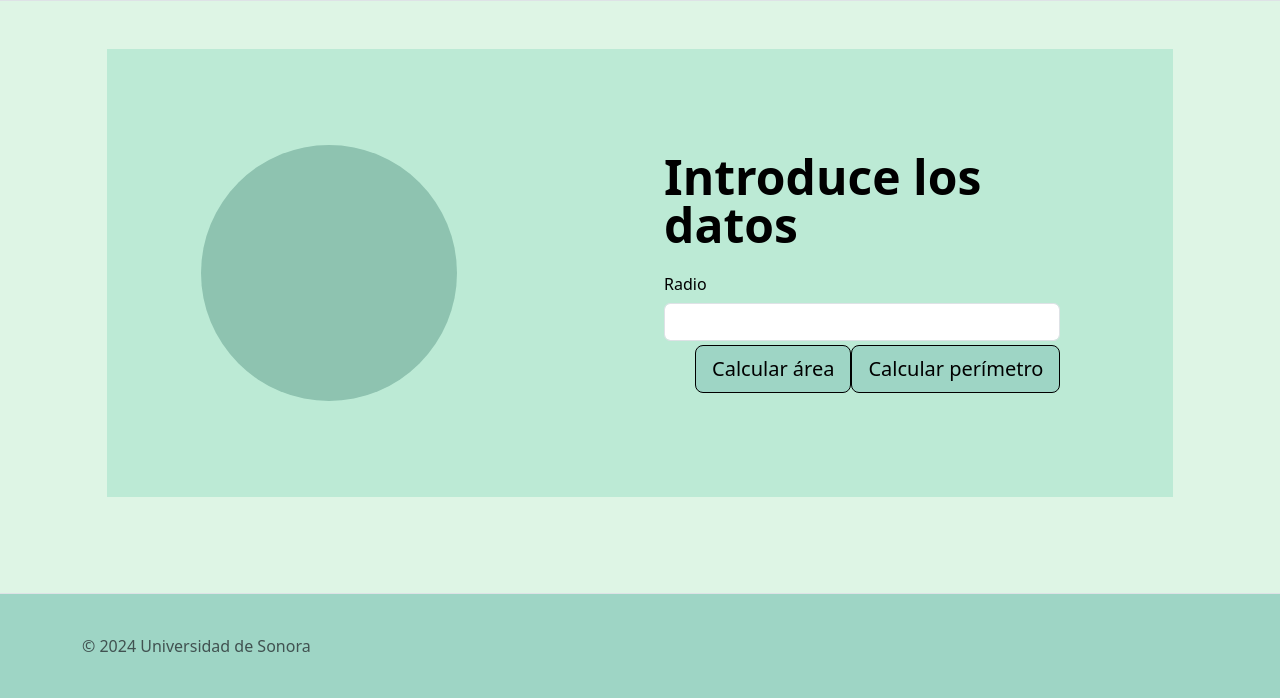
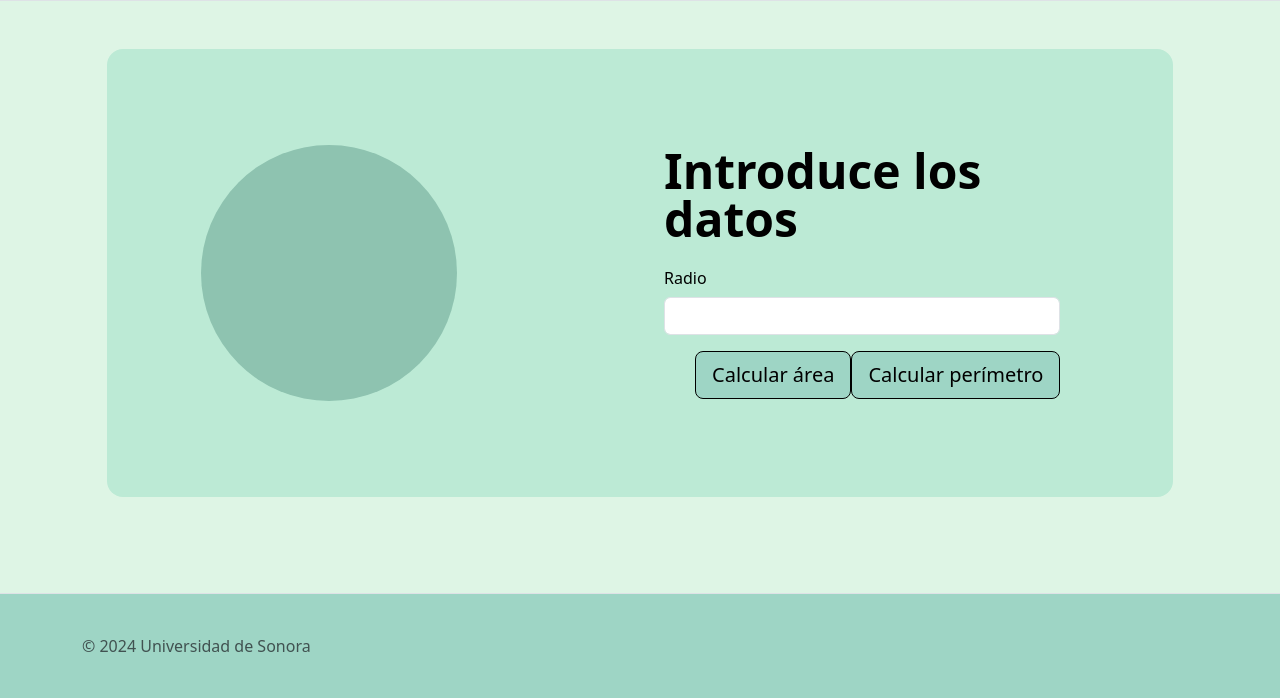
Before and after one commit to noriegaencinas/figuras, a Flask app: page /circulo in a window 1280 px wide. Shown: the part 102-800 px from the top of the page. Run offline with Flask 3, Linux system fonts and the light colour scheme; some web fonts are replaced.

Commit message:
fixing visual details

```diff
--- a/main.py
+++ b/main.py
@@ -10,7 +10,7 @@ from controller.triangulo_controller import *
 # from controller.rectangulo_controller import * # Remove this line on deployment
 
 if __name__ == '__main__':
-    app.run(port=5092, debug=False, host="0.0.0.0") #Debug true when developing
+    app.run(debug=False) #Debug true when developing
 
 # DUDAS
 # venv?
--- a/templates/circulo_view.html
+++ b/templates/circulo_view.html
@@ -5,7 +5,7 @@
 {% endblock %}
 
 {% block content %}
-<div class="custom-color container col-xl-10 col-xxl-8 px-4 py-5 my-5">
+<div class="custom-color container col-xl-10 col-xxl-8 px-4 py-5 my-5 rounded-4">
     <div class="row align-items-center g-lg-5 py-5">
       <!--Left div-->
       <div class="col-lg-5 d-flex justify-content-center text-lg-start">
@@ -21,7 +21,7 @@
             <label for="recipient-name" class="col-form-label">Radio</label>
             <input name="radio" type="number" class="form-control" required min="0">
           </div>
-          <div class="modal-footer mt-1">
+          <div class="modal-footer mt-3">
             <button type="submit" name="accion" value="calcular_area" class="btn btn-lg custom-color-button">Calcular área</button>
             <button type="submit" name="accion" value="calcular_perimetro" class="btn btn-lg custom-color-button">Calcular perímetro</button>
           </div>
--- a/templates/cuadrado_view.html
+++ b/templates/cuadrado_view.html
@@ -6,7 +6,7 @@
 
 {% block content %}
 
-<div class="custom-color container col-xl-10 col-xxl-8 px-4 py-5 my-5">
+<div class="custom-color container col-xl-10 col-xxl-8 px-4 py-5 my-5 rounded-4">
     <div class="row align-items-center g-lg-5 py-5">
       <!--Left div-->
       <div class="col-lg-5 d-flex justify-content-center text-lg-start">
@@ -22,7 +22,7 @@
             <label for="recipient-name" class="col-form-label">Lado</label>
             <input name="lado" type="number" class="form-control" required min="0">
           </div>
-          <div class="modal-footer mt-1">
+          <div class="modal-footer mt-3">
             <button type="submit" name="accion" value="calcular_area" class="btn btn-lg custom-color-button">Calcular área</button>
             <button type="submit" name="accion" value="calcular_perimetro" class="btn btn-lg custom-color-button">Calcular perímetro</button>
           </div>
--- a/templates/menu_view.html
+++ b/templates/menu_view.html
@@ -12,7 +12,7 @@
     <div class="row align-items-center g-lg-5 py-5">
       <div class="col-lg-7 text-center text-lg-start">
         <h1 class="display-4 fw-bold lh-1 text-body-emphasis mb-3">Selecciona una figura</h1>
-        <p class="col-lg-10 fs-4">Después de seleccionar una figura podrás calcular su área y perímetro cuando hayas introducido los datos correspondientes</p>
+        <p class="col-lg-10 fs-4">Después de seleccionar una figura podrás calcular su área y perímetro cuando hayas introducido los datos correspondientes.</p>
       </div>
       <div class="col-md-10 mx-auto col-lg-5">
         <!--<form class="p-4 p-md-5 border rounded-3 bg-body-tertiary"> These are the classes of the component that was here, just in case somethings goes bad-->
--- a/templates/triangulo_view.html
+++ b/templates/triangulo_view.html
@@ -6,7 +6,7 @@
 
 {% block content %}
 
-<div class="custom-color container col-xl-10 col-xxl-8 px-4 py-5 my-5">
+<div class="custom-color container col-xl-10 col-xxl-8 px-4 py-5 my-5 rounded-4">
     <div class="row align-items-center g-lg-5 py-5">
       <!--Left div-->
       <div class="col-lg-5 d-flex justify-content-center text-lg-start">
@@ -24,7 +24,7 @@
             <label for="recipient-name" class="col-form-label">Altura</label>
             <input name="altura" type="number" class="form-control" required min="0">
           </div>
-          <div class="modal-footer mt-1">
+          <div class="modal-footer mt-3">
             <button type="submit" name="accion" value="calcular_area" class="btn btn-lg custom-color-button">Calcular área</button>
             <button type="submit" name="accion" value="calcular_perimetro" class="btn btn-lg custom-color-button">Calcular perímetro</button>
           </div>
```
